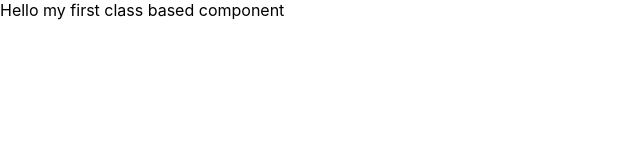
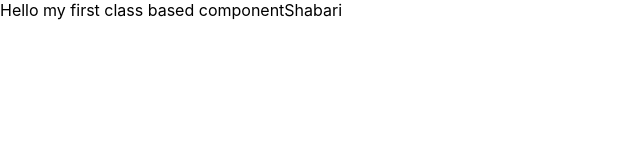
Before and after one commit to reddyshabari/REACTJS, a React (Create React App) app in the folder newsapp/: page / in a window 1280 px wide. Shown: the top 160 px of the page, without its empty margins (0-640 px from the left). Built offline with nearby package versions, Linux system fonts and the light colour scheme.

Commit message:
variables declaring

```diff
--- a/newsapp/src/App.js
+++ b/newsapp/src/App.js
@@ -4,10 +4,11 @@ import './App.css';
 import React, { Component } from 'react'
 
 export default class App extends Component {
+  c="Shabari"
   render() {
     return (
       <div>
-        Hello my first class based component
+        Hello my first class based component{this.c}
       </div>
     )
   }
```
